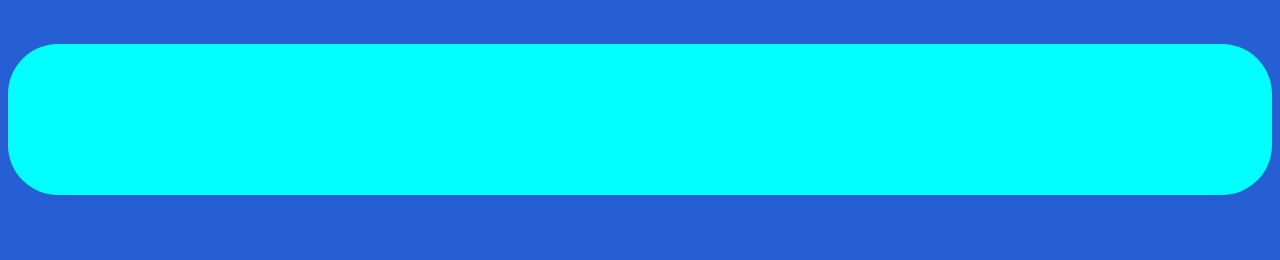
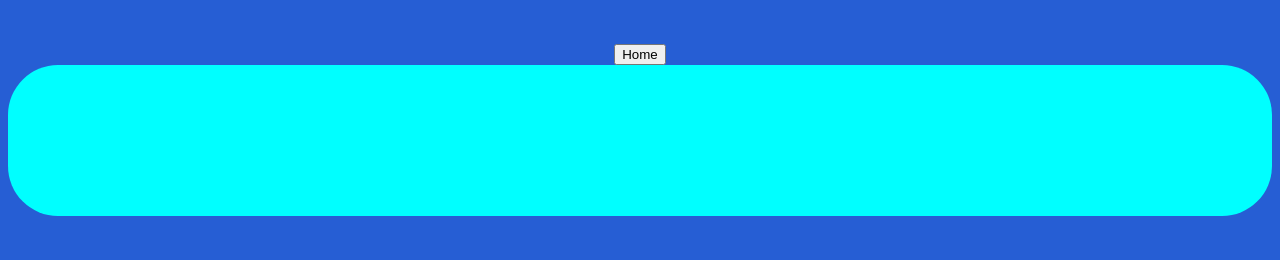
Before and after one commit to MylesYAY4500/MylesWeb, a plain HTML site: page Games.html in a window 1280 px wide. Shown: the top 260 px of the page. Drawn offline with Linux system fonts and the light colour scheme.

Commit message:
Update Games.html

```diff
--- a/Games.html
+++ b/Games.html
@@ -1,6 +1,8 @@
 <html style="background-color: rgb(38, 94, 212);font-family: Arial, Helvetica, sans-serif;text-align: center;color: white;">
 <br>
 <br>
+
+<a href="www.mylesyay5400.github.io/MylesWeb/"><button>Home</button></a>
 
 <style>
 	marquee {
```
